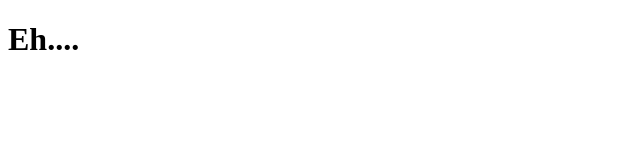
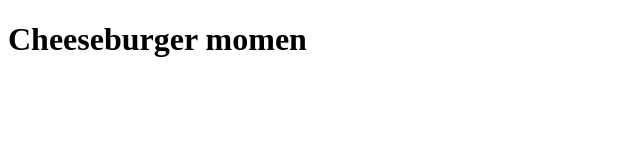
Before and after one commit to Warlinator/iWarly, a plain HTML site: page index.html in a window 1280 px wide. Shown: the whole page, without its empty margins (0-640 px from the left). Drawn offline with Linux system fonts and the light colour scheme.

Commit message:
Update index.html

```diff
--- a/index.html
+++ b/index.html
@@ -2,7 +2,7 @@
 <html>
     <body>
         <h1>
-         Eh....
+         <b>Cheeseburger momen</b>
         </h1>
     </body>
     <html>
```
